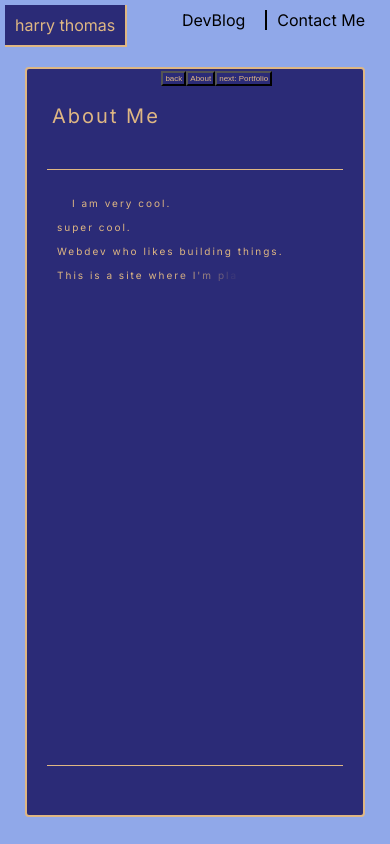
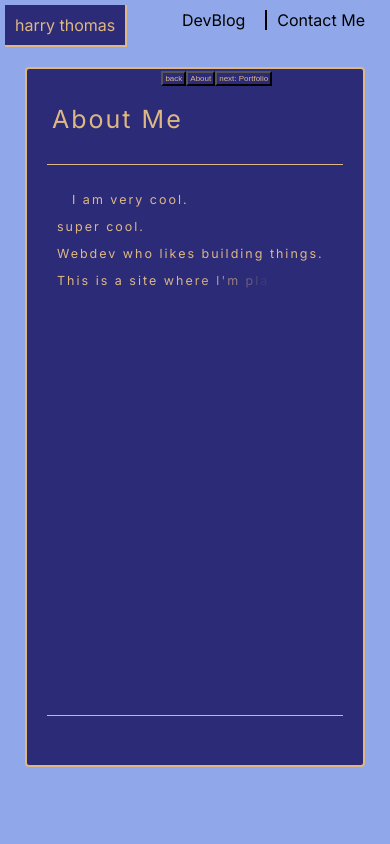
Before and after one commit to harry-th/portfolio, a Next.js app: page / in a window 390 px wide. Built offline with nearby package versions, Linux system fonts and the light colour scheme.

Commit message:
added more mobile resizing based on device viewport height

```diff
--- a/src/styles/home.module.css
+++ b/src/styles/home.module.css
@@ -101,18 +101,27 @@
     padding-right: 2px;
   }
 }
+@media only screen and (max-height: 970px) {
+  .home {
+    font-size: 25px;
+    min-height: 700px;
+  }
+}
 @media only screen and (max-height: 770px) {
   .home {
     font-size: 25px;
+    min-height: 570px;
   }
 }
 @media only screen and (max-height: 560px) {
   .home {
     font-size: 20px;
+    min-height: 560px;
   }
 }
 @media only screen and (max-height: 460px) {
   .home {
     font-size: 18px;
+    min-height: 460px;
   }
 }/*# sourceMappingURL=home.module.css.map */
--- a/src/styles/home.module.scss
+++ b/src/styles/home.module.scss
@@ -100,19 +100,27 @@
     left: 40%;
   }
 }
-
+@media only screen and (max-height: 970px) {
+  .home {
+    font-size: 25px;
+    min-height: 700px;
+  }
+}
 @media only screen and (max-height: 770px) {
   .home {
     font-size: 25px;
+    min-height: 570px;
   }
 }
 @media only screen and (max-height: 560px) {
   .home {
     font-size: 20px;
+    min-height: 560px;
   }
 }
 @media only screen and (max-height: 460px) {
   .home {
     font-size: 18px;
+    min-height: 460px;
   }
 }
```
Also changed, not shown: 1 other file (tests, documents, lock files or other folders).
